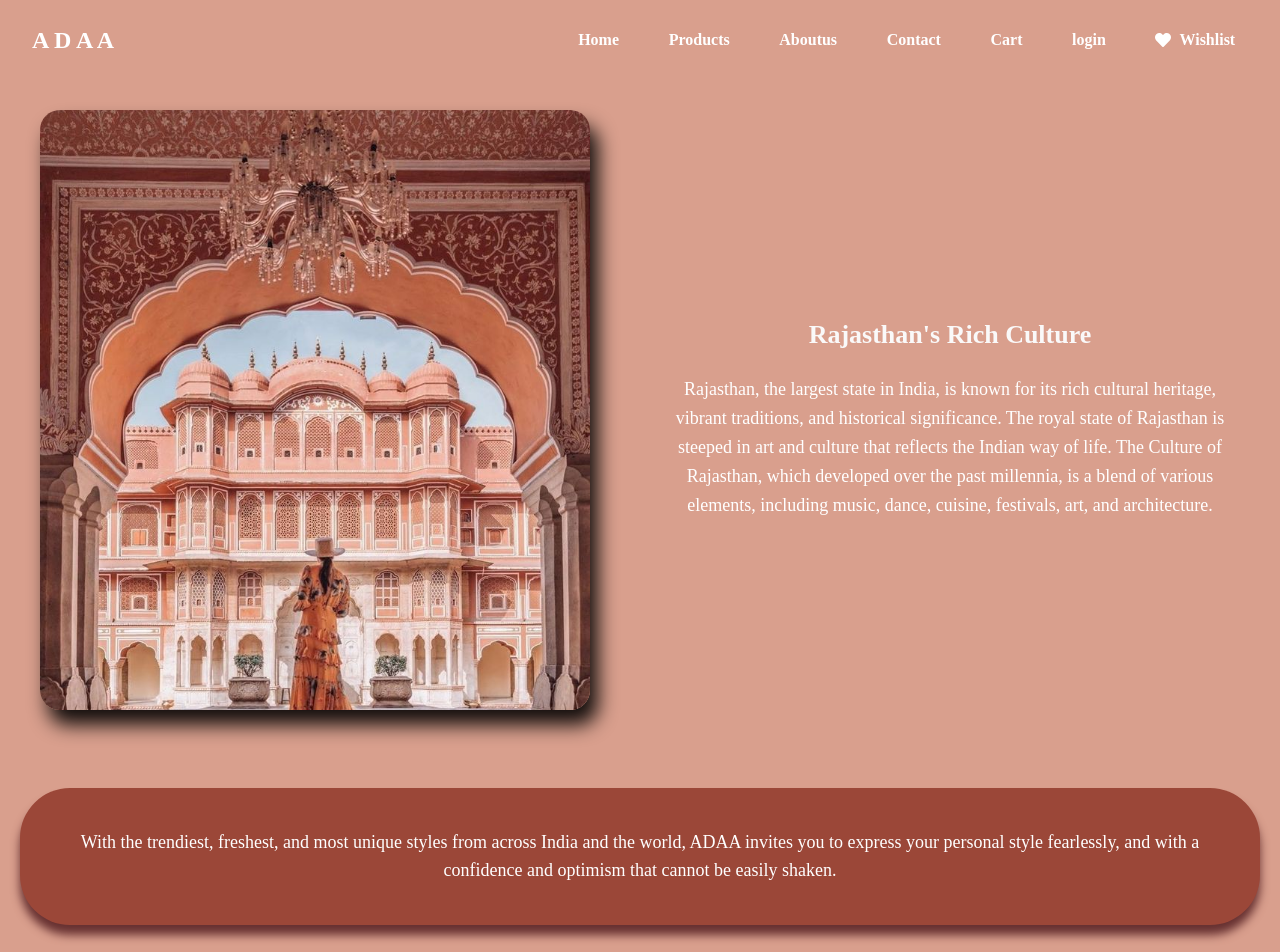
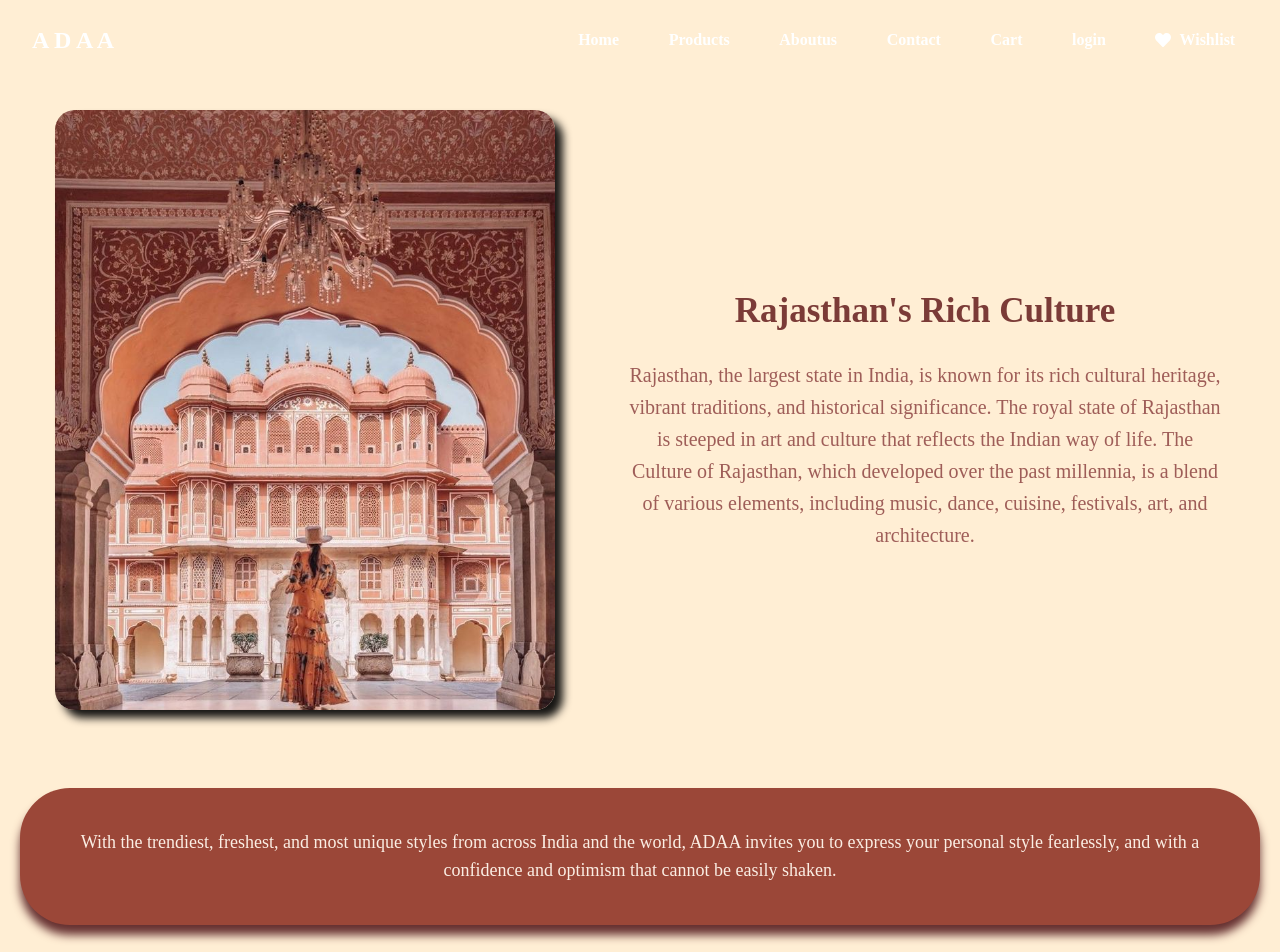
Before and after one commit to dhairyadev26/addajaipur, a React (Create React App) app in the folder frontend/: page /aboutus in a window 1280 px wide. Shown: the top 952 px of the page. Built offline with nearby package versions, Linux system fonts and the light colour scheme; a web font is replaced by a local one.

Commit message:
about and contact
styling

```diff
--- a/frontend/src/pages/Contact.jsx
+++ b/frontend/src/pages/Contact.jsx
@@ -1,6 +1,6 @@
 import React from "react";
 import "../styles/Contact.css";
-import contactimg from "../assets/contact.png"; // Replace with your image path
+import contactimg from "../assets/horse.png"; // Replace with your image path
 
 const Contact = () => {
   return (
@@ -19,15 +19,15 @@ const Contact = () => {
             <div className="contact-info">
               <div className="info-row">
                 <h3>Phone:</h3>
-                <p>(+081) 5678 1234</p>
+                <p>+91 98281 70003</p>
               </div>
               <div className="info-row">
                 <h3>Email:</h3>
-                <p>mail@nurse.com</p>
+                <p>adaajaipur4india@gmail.com</p>
               </div>
               <div className="info-row">
                 <h3>Address:</h3>
-                <p>London Eye, London</p>
+                <p>H-5, RIICO Industrial Area, Mansarovar, Jaipur, Rajasthan 302020</p>
               </div>
             </div>
           </div>
--- a/frontend/src/styles/Aboutus.css
+++ b/frontend/src/styles/Aboutus.css
@@ -3,7 +3,7 @@
   flex-direction: column; /* Stack sections vertically */
   padding: 20px;
   gap: 50px; /* Add space between sections */
-  background-color: #d99f8d;
+  background-color:#FFEED4;
 }
 
 /* Rajasthan Section (Vertical Sections) */
@@ -16,12 +16,12 @@
 }
 
 .rajasthan-image img {
-  width: 550px;
+  width: 500px;
   height: 600px;
   margin-top: 70px;
   border-radius: 20px;
   object-fit: cover;
-  box-shadow: 8px 15px 19px rgba(0, 0, 0.914, 0.914);
+  box-shadow: 8px 8px 8px rgba(0, 0, 0, 0.914);
 }
 
 .rajasthan-description {
@@ -30,23 +30,23 @@
 }
 
 .rajasthan-description h2 {
-  font-size: 26px;
+  font-size: 35px;
   margin-bottom: 20px;
-  color: #faf9f9;
+  color:  #7b3b37;
   font-family: "The Seasons";
 }
 
 .rajasthan-description p {
-  font-size: 18px;
+  font-size: 20px;
   line-height: 1.6;
-  color: #ffffff;
+  color: #863939cd;
   font-family: "The Seasons";
 }
 
 /* Highlighted Banner Section */
 .about-banner {
   background-color: #9b4738; /* Dark blue background */
-  color: white;
+  color: rgb(251, 238, 228);
   text-align: center;
   padding: 40px 20px;
   border-radius: 50px;
@@ -115,7 +115,7 @@
 
 .about-right h3 {
   font-size: 25px;
-  color: #e1826f;
+  color: #9d5546c4;
   font-style: italic;
 }
 
--- a/frontend/src/styles/Contact.css
+++ b/frontend/src/styles/Contact.css
@@ -25,7 +25,7 @@
     display: flex;
     justify-content: space-between;
     align-items: flex-start;
-    gap: 30px;
+    gap: 50px;
   }
 
   /* Contact Details Section */
@@ -40,7 +40,7 @@
   /* Align Labels and Values */
   .contact-info {
     display: grid;
-    gap: 15px;
+    gap: 30px;
   }
 
   .info-row {
@@ -65,10 +65,10 @@
   /* Contact Form Section */
   .contact-form {
     flex: 1;
-    background-color: #4f9d8d77;
+    background-color: #9b4738db;
     padding: 50px;
     border-radius: 20px;
-    box-shadow: 0 13px 15px rgb(53, 83, 84);
+    box-shadow: #0b0b0b;
   }
 
   .contact-form form {
@@ -92,7 +92,7 @@
   }
 
   .contact-form button {
-    background-color: #2f4f67;
+    background-color: #d5a495bd;
     color: white;
     padding: 10px 15px;
     border: none;
@@ -102,7 +102,7 @@
   }
 
   .contact-form button:hover {
-    background-color: #243b4d;
+    background-color: #53251d96;
   }
 
   /* Map Section */
```
Also changed, not shown: frontend/src/assets/contact.png (deleted), frontend/src/assets/horse.png (added).
